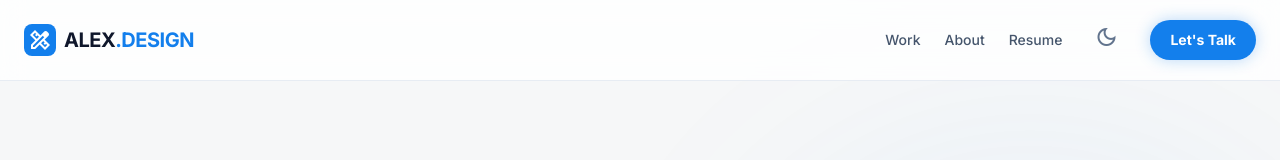
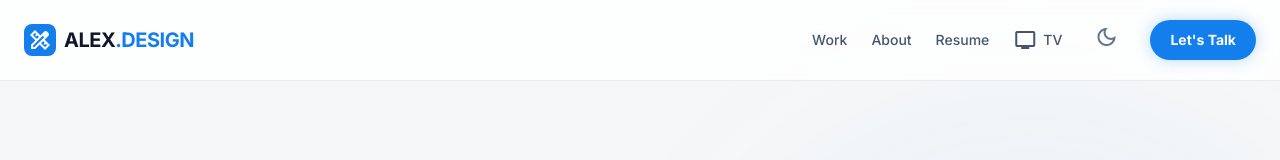
Before and after one commit to hophihung/PORTFOLIO, a React (Vite) app: page / in a window 1280 px wide. Shown: the top 160 px of the page. Built offline with nearby package versions, Linux system fonts and the light colour scheme.

Commit message:
portfolio

```diff
--- a/src/components/Nav.tsx
+++ b/src/components/Nav.tsx
@@ -17,6 +17,16 @@ export default function Nav() {
           <a className="text-sm font-medium text-slate-600 dark:text-slate-400 hover:text-primary transition-colors" href="#work">Work</a>
           <a className="text-sm font-medium text-slate-600 dark:text-slate-400 hover:text-primary transition-colors" href="#about">About</a>
           <Link to="/resume" className="text-sm font-medium text-slate-600 dark:text-slate-400 hover:text-primary transition-colors">Resume</Link>
+          <a
+            href="/tv-landing.html"
+            target="_blank"
+            rel="noopener noreferrer"
+            className="flex items-center gap-1.5 text-sm font-medium text-slate-600 dark:text-slate-400 hover:text-primary transition-colors"
+            title="TV Presentation"
+          >
+            <span className="material-symbols-outlined text-xl">tv</span>
+            <span>TV</span>
+          </a>
           <ThemeToggle />
           <a
             className="px-5 py-2.5 rounded-full bg-primary hover:bg-blue-600 text-white text-sm font-bold transition-all shadow-[0_0_15px_rgba(19,127,236,0.3)] hover:shadow-[0_0_25px_rgba(19,127,236,0.5)]"
```
